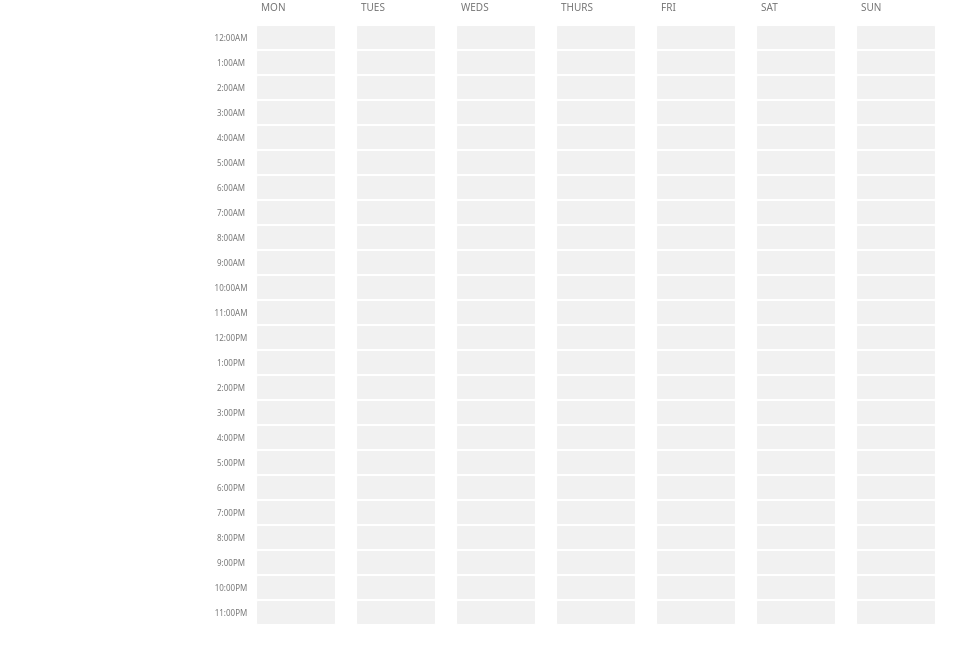
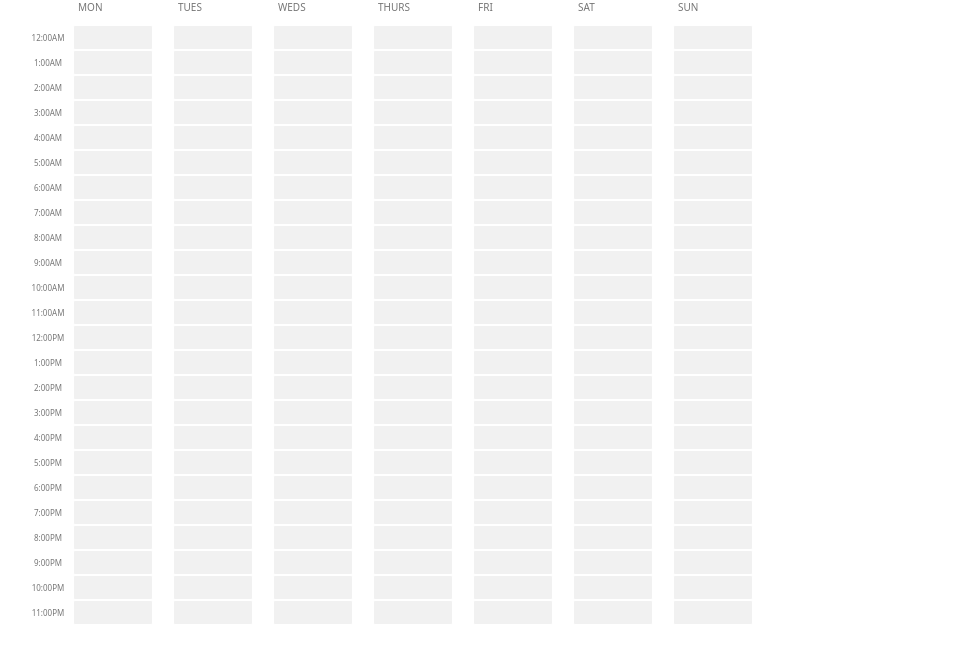
Before and after one commit to AmanWebDev2/Intercom-Matching-System-Time-Table, a React (Vite) app: page / in a window 1280 px wide. Shown: the top 662 px of the page, without its empty margins (59-1025 px from the left). Built offline with nearby package versions, Linux system fonts and the light colour scheme.

Commit message:
removed grid-time-matching calss

```diff
--- a/src/components/time-table/TimeTableGrid.jsx
+++ b/src/components/time-table/TimeTableGrid.jsx
@@ -101,7 +101,7 @@ const TimeTableGrid = () => {
 
 
   return (
-    <main className='grid-time-matching'>
+    <main className=''>
       <div className='d-flex align-items-center'>
         <div>
           {/* timing map */}
```
